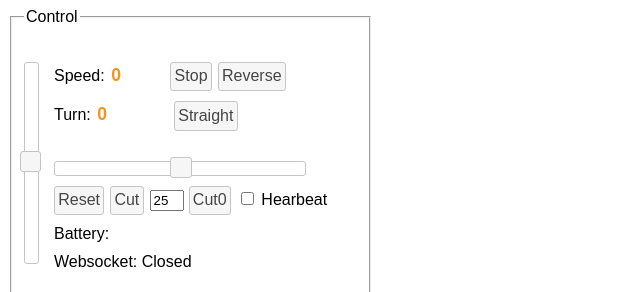
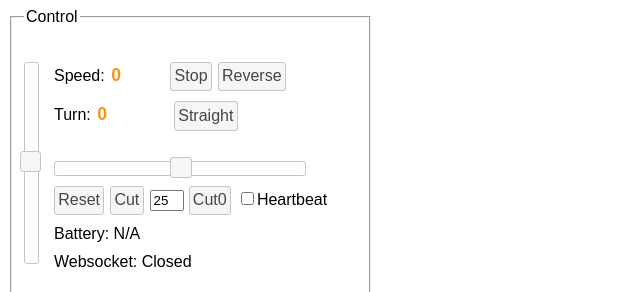
Before and after one commit to oholsen/hagedag, a website: page raspberry/gui/control.html in a window 1280 px wide. Shown: the top 292 px of the page, 0-640 px from the left. Drawn offline with nearby package versions, Linux system fonts and the light colour scheme.

Commit message:
Fix battery and heartbeat

```diff
--- a/raspberry/gui/control.html
+++ b/raspberry/gui/control.html
@@ -248,12 +248,12 @@
     <button id="cut">Cut</button>
     <input type="text" id="cutspeed" value="25" style="width: 2em">
     <button id="cut0">Cut0</button>
-    <input type="checkbox" id="heartbeat"> Hearbeat
+    <input type="checkbox" id="heartbeat">Heartbeat
     </div>
 
     <div style="margin-top: 10px;">
       <label for="battery">Battery:</label>
-      <span id="battery"></span>
+      <span id="battery">N/A</span>
     </div>
 
     <div style="margin-top: 10px;">
```
